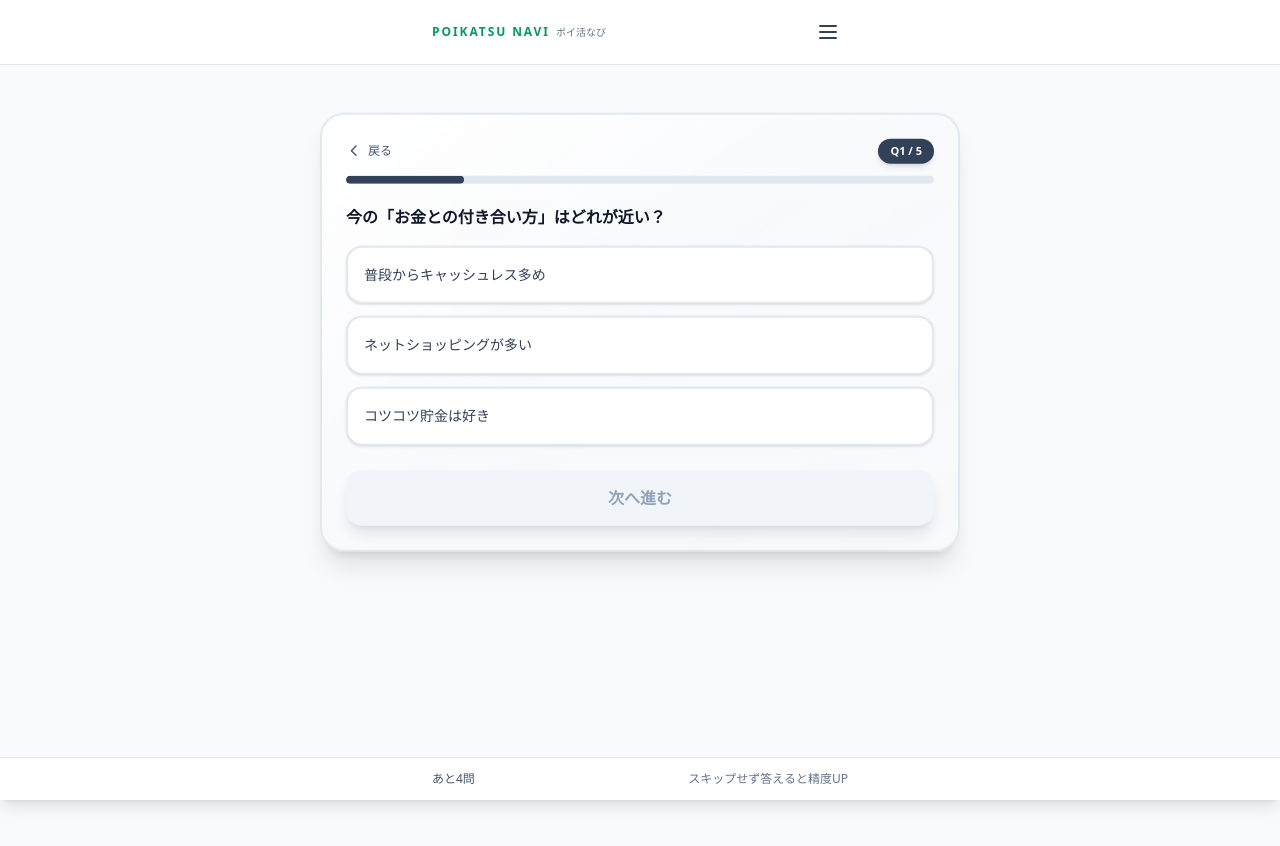
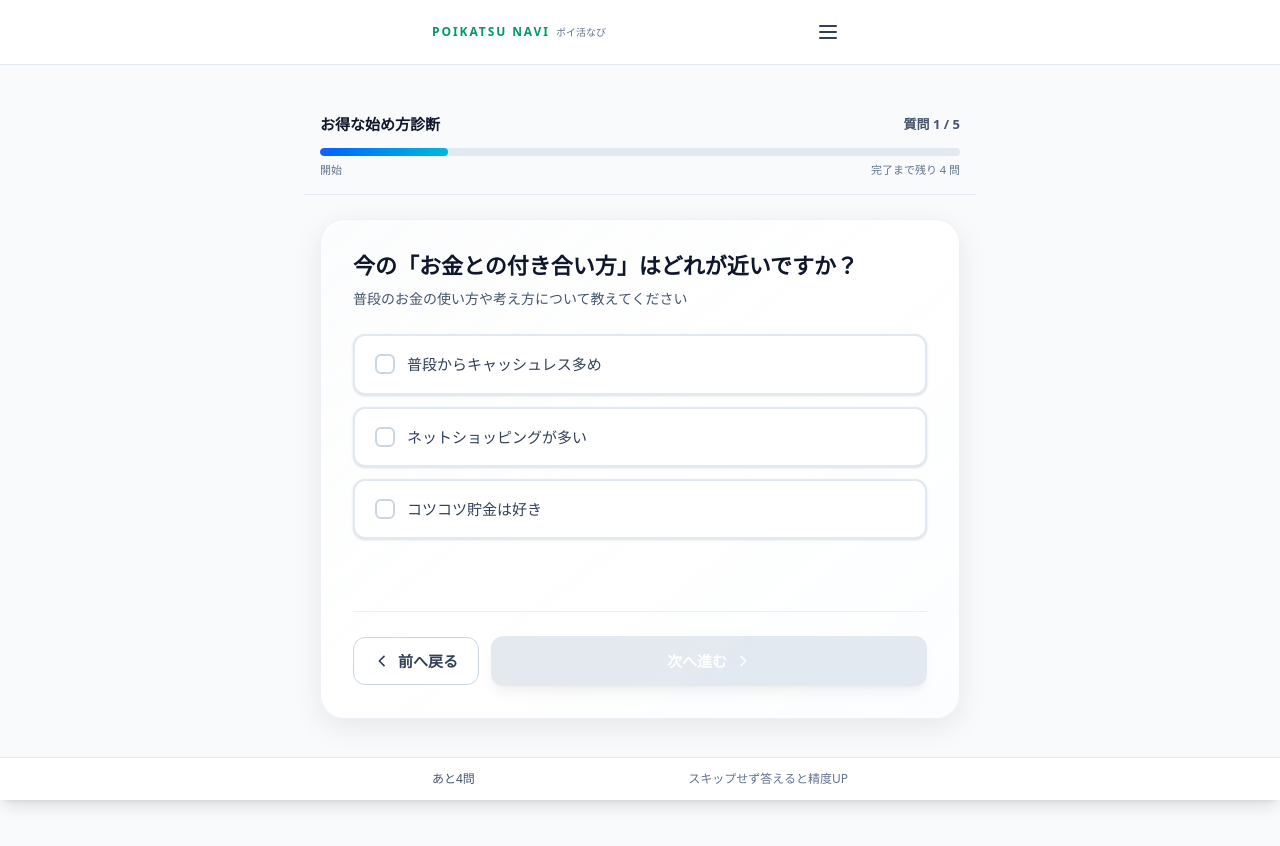
Before and after one commit to haruvv/poi-hub, a Next.js app: page /diagnosis in a window 1280 px wide. Both pictures are taken after a click on the button "診断をはじめる". Shown: the top 846 px of the page. Before the commit the page ends 800 px from the top, so only its background shows below. Built offline with nearby package versions, Linux system fonts and the light colour scheme.

Commit message:
デザイン修正

```diff
--- a/components/diagnosis/DiagnosisWizard.tsx
+++ b/components/diagnosis/DiagnosisWizard.tsx
@@ -16,7 +16,6 @@ export const DiagnosisWizard = ({
 }: DiagnosisWizardProps) => {
   const router = useRouter();
   const [step, setStep] = useState<Step>(1);
-  const [prevStep, setPrevStep] = useState<Step | null>(null);
   const [isTransitioning, setIsTransitioning] = useState(false);
 
   const [cardUse, setCardUse] = useState<"low" | "mid" | "high" | "">("");
@@ -45,37 +44,28 @@ export const DiagnosisWizard = ({
       return;
     }
     const prevStepNum = (step - 1) as Step;
-    setPrevStep(step);
     setIsTransitioning(true);
     setTimeout(() => {
       setStep(prevStepNum);
       onStepChange?.(prevStepNum);
-      setTimeout(() => {
-        setPrevStep(null);
       setIsTransitioning(false);
-      }, 50);
-    }, 400);
+    }, 200);
   };
 
   const handleNextStep = (nextStep: Step) => {
     if (isTransitioning) return;
-    setPrevStep(step);
     setIsTransitioning(true);
     setTimeout(() => {
       setStep(nextStep);
       onStepChange?.(nextStep);
-      setTimeout(() => {
-        setPrevStep(null);
       setIsTransitioning(false);
-      }, 50);
-    }, 400);
+    }, 200);
   };
 
   const handleShowDiagnosisResult = () => {
     if (!canNext5 || isCalculating) return;
     setIsCalculating(true);
     setTimeout(() => {
-      // 既存のロジックとの互換性のため、cashlessAmountを優先的に使用
       const mappedCardUse =
         cashlessAmount !== "" ? cashlessAmount : cardUse || "low";
       const params = new URLSearchParams({
@@ -94,83 +84,65 @@ export const DiagnosisWizard = ({
 
   return (
     <>
-      {/* ローディングオーバーレイ（診断結果計算中） */}
+      {/* ローディングオーバーレイ */}
       {isCalculating && (
-        <div className="diagnosis-loading-overlay">
-          <div className="diagnosis-loading-content">
-            <div className="diagnosis-loading-spinner" />
-            <div className="diagnosis-loading-text">
-              あなたに合うプランを分析中
-              <span className="diagnosis-loading-dots"></span>
-            </div>
-            <div className="diagnosis-loading-subtext">
+        <div className="fixed inset-0 bg-slate-900/20 backdrop-blur-sm z-50 flex items-center justify-center">
+          <div className="bg-white rounded-2xl p-8 shadow-2xl max-w-sm mx-4 text-center space-y-4">
+            <div className="inline-block h-12 w-12 rounded-full border-4 border-blue-600 border-t-transparent animate-spin" />
+            <div className="space-y-2">
+              <p className="text-lg font-bold text-slate-900">
+                診断結果を集計しています
+              </p>
+              <p className="text-sm text-slate-600">
                 もうすぐ結果が表示されます
+              </p>
             </div>
           </div>
         </div>
       )}
 
-      <section className="mt-4 relative overflow-hidden rounded-3xl border-2 border-slate-200 bg-gradient-to-br from-white via-slate-50/30 to-slate-50/30 p-6 space-y-5 shadow-xl diagnosis-wizard-card">
-        {/* 光るエフェクト */}
-        <div className="absolute inset-0 bg-gradient-to-br from-slate-300/5 via-transparent to-slate-300/5 diagnosis-wizard-glow" />
+      <section className="relative">
+        {/* 上部ヘッダー / ステップ情報 */}
+        <div className="sticky top-16 z-20 bg-slate-50/95 backdrop-blur-sm border-b border-slate-200 -mx-4 px-4 py-4 mb-6">
+          <div className="max-w-2xl mx-auto space-y-3">
+            {/* タイトルとステップ番号 */}
+            <div className="flex items-center justify-between">
+              <h1 className="text-[15px] font-bold text-slate-900">
+                お得な始め方診断
+              </h1>
+              <span className="text-[13px] font-semibold text-slate-600">
+                質問 {step} / {totalSteps}
+              </span>
+            </div>
 
-        {/* ステップ表示と進捗バー */}
-        <div className="relative space-y-3">
-          <div className="flex items-center justify-between">
-            {/* 戻るボタン */}
-            {(step > 1 || onBack) && (
-              <button
-                type="button"
-                onClick={handlePrevStep}
-                className="flex items-center gap-1.5 text-[12px] text-slate-600 hover:text-slate-900 font-medium transition"
-                disabled={isTransitioning}
-              >
-                <svg
-                  className="w-4 h-4"
-                  fill="none"
-                  stroke="currentColor"
-                  viewBox="0 0 24 24"
-                >
-                  <path
-                    strokeLinecap="round"
-                    strokeLinejoin="round"
-                    strokeWidth={2}
-                    d="M15 19l-7-7 7-7"
+            {/* 進捗バー */}
+            <div className="space-y-1.5">
+              <div className="w-full h-2 bg-slate-200 rounded-full overflow-hidden">
+                <div
+                  className="h-full bg-gradient-to-r from-blue-600 to-cyan-500 rounded-full transition-all duration-500 ease-out"
+                  style={{ width: `${progressPercentage}%` }}
                 />
-                </svg>
-                戻る
-              </button>
-            )}
-            <div className="flex-1" />
-            <div className="inline-flex items-center gap-2 rounded-full bg-slate-700 px-3 py-1 text-[11px] font-bold text-white shadow-md">
-              <span>
-                Q{step} / {totalSteps}
-              </span>
+              </div>
+              <div className="flex justify-between text-[11px] text-slate-500">
+                <span>開始</span>
+                <span>完了まで残り {totalSteps - step} 問</span>
+              </div>
+            </div>
           </div>
         </div>
 
-          {/* プログレスバー */}
-          <div className="w-full h-2 bg-slate-200 rounded-full overflow-hidden">
-            <div
-              className="h-full bg-slate-700 rounded-full transition-all duration-500 ease-out"
-              style={{ width: `${progressPercentage}%` }}
-            />
-          </div>
-        </div>
+        {/* 質問カード */}
+        <div className="relative overflow-hidden rounded-3xl border border-slate-200/60 bg-white/90 backdrop-blur-sm p-8 shadow-[0_8px_30px_rgba(0,0,0,0.08)] min-h-[500px] flex flex-col">
+          {/* 背景グラデーション */}
+          <div className="absolute inset-0 bg-gradient-to-br from-slate-50/50 via-transparent to-blue-50/20 pointer-events-none" />
 
+          <div className="relative z-10 flex-1 flex flex-col">
             {/* Q1 */}
             {step === 1 && (
-          <div
-            className={`relative space-y-4 diagnosis-step-content ${
-              prevStep === 1
-                ? "diagnosis-step-fade-out"
-                : "diagnosis-step-fade-in"
-            }`}
+              <QuestionContent
+                question="今の「お金との付き合い方」はどれが近いですか？"
+                description="普段のお金の使い方や考え方について教えてください"
               >
-            <p className="text-[16px] font-bold text-slate-900 leading-relaxed">
-              今の「お金との付き合い方」はどれが近い？
-            </p>
-            <div className="space-y-3">
                 <OptionCard
                   label="普段からキャッシュレス多め"
                   selected={cardUse === "high"}
@@ -186,27 +158,15 @@ export const DiagnosisWizard = ({
                   selected={cardUse === "low"}
                   onClick={() => setCardUse("low")}
                 />
-            </div>
-            <NextButton
-              disabled={!canNext1 || isTransitioning}
-              onClick={() => canNext1 && handleNextStep(2)}
-            />
-          </div>
+              </QuestionContent>
             )}
 
             {/* Q2 */}
             {step === 2 && (
-          <div
-            className={`relative space-y-4 diagnosis-step-content ${
-              prevStep === 2
-                ? "diagnosis-step-fade-out"
-                : "diagnosis-step-fade-in"
-            }`}
+              <QuestionContent
+                question="毎月のキャッシュレス利用はどれくらいですか？"
+                description="クレジットカードや電子マネーでの支払い金額の目安"
               >
-            <p className="text-[16px] font-bold text-slate-900 leading-relaxed">
-              毎月のキャッシュレス利用はどれくらい？
-            </p>
-            <div className="space-y-3">
                 <OptionCard
                   label="1万円未満（ほとんど使わない）"
                   selected={cashlessAmount === "low"}
@@ -222,27 +182,15 @@ export const DiagnosisWizard = ({
                   selected={cashlessAmount === "high"}
                   onClick={() => setCashlessAmount("high")}
                 />
-            </div>
-            <NextButton
-              disabled={!canNext2 || isTransitioning}
-              onClick={() => canNext2 && handleNextStep(3)}
-            />
-          </div>
+              </QuestionContent>
             )}
 
             {/* Q3 */}
             {step === 3 && (
-          <div
-            className={`relative space-y-4 diagnosis-step-content ${
-              prevStep === 3
-                ? "diagnosis-step-fade-out"
-                : "diagnosis-step-fade-in"
-            }`}
+              <QuestionContent
+                question="毎月「これくらいなら使えるかな」というスキマ時間は？"
+                description="ポイント管理やサービス利用に使える時間の目安"
               >
-            <p className="text-[16px] font-bold text-slate-900 leading-relaxed">
-              毎月「これくらいなら使えるかな」というスキマ時間は？
-            </p>
-            <div className="space-y-3">
                 <OptionCard
                   label="ほぼない（できれば何もしたくない）"
                   selected={spareTime === "none"}
@@ -258,27 +206,15 @@ export const DiagnosisWizard = ({
                   selected={spareTime === "long"}
                   onClick={() => setSpareTime("long")}
                 />
-            </div>
-            <NextButton
-              disabled={!canNext3 || isTransitioning}
-              onClick={() => canNext3 && handleNextStep(4)}
-            />
-          </div>
+              </QuestionContent>
             )}
 
             {/* Q4 */}
             {step === 4 && (
-          <div
-            className={`relative space-y-4 diagnosis-step-content ${
-              prevStep === 4
-                ? "diagnosis-step-fade-out"
-                : "diagnosis-step-fade-in"
-            }`}
+              <QuestionContent
+                question="固定費への意識はどの程度ですか？"
+                description="光熱費、通信費、サブスクなどの見直し意識"
               >
-            <p className="text-[16px] font-bold text-slate-900 leading-relaxed">
-              固定費（光熱費、通信費、サブスクなど）への意識は？
-            </p>
-            <div className="space-y-3">
                 <OptionCard
                   label="できるだけ下げたい"
                   selected={fixedCostAwareness === "high"}
@@ -294,27 +230,15 @@ export const DiagnosisWizard = ({
                   selected={fixedCostAwareness === "low"}
                   onClick={() => setFixedCostAwareness("low")}
                 />
-            </div>
-            <NextButton
-              disabled={!canNext4 || isTransitioning}
-              onClick={() => canNext4 && handleNextStep(5)}
-            />
-          </div>
+              </QuestionContent>
             )}
 
             {/* Q5 */}
             {step === 5 && (
-          <div
-            className={`relative space-y-4 diagnosis-step-content ${
-              prevStep === 5
-                ? "diagnosis-step-fade-out"
-                : "diagnosis-step-fade-in"
-            }`}
+              <QuestionContent
+                question="手間やリスク許容度はどのくらいですか？"
+                description="お得な方法を選ぶ際の、あなたの考え方"
               >
-            <p className="text-[16px] font-bold text-slate-900 leading-relaxed">
-              手間やリスク許容度はどのくらい？
-            </p>
-            <div className="space-y-3">
                 <OptionCard
                   label="できるだけシンプル・年会費無料がいい"
                   selected={tolerance === "low"}
@@ -330,37 +254,136 @@ export const DiagnosisWizard = ({
                   selected={tolerance === "high"}
                   onClick={() => setTolerance("high")}
                 />
-            </div>
+              </QuestionContent>
+            )}
+
+            {/* ナビゲーション */}
+            <div className="mt-8 pt-6 border-t border-slate-200/60 flex items-center gap-3">
+              {/* 前へ戻るボタン */}
+              {(step > 1 || onBack) && (
+                <button
+                  type="button"
+                  onClick={handlePrevStep}
+                  disabled={isTransitioning}
+                  className="inline-flex items-center gap-2 px-5 py-3 rounded-xl border border-slate-300 bg-white text-slate-700 text-[15px] font-semibold hover:bg-slate-50 hover:border-slate-400 transition-all duration-200 disabled:opacity-50 disabled:cursor-not-allowed"
+                >
+                  <svg
+                    className="w-4 h-4"
+                    fill="none"
+                    stroke="currentColor"
+                    viewBox="0 0 24 24"
+                  >
+                    <path
+                      strokeLinecap="round"
+                      strokeLinejoin="round"
+                      strokeWidth={2.5}
+                      d="M15 19l-7-7 7-7"
+                    />
+                  </svg>
+                  前へ戻る
+                </button>
+              )}
+
+              {/* 次へ / 結果を見るボタン */}
+              {step < 5 ? (
+                <button
+                  type="button"
+                  disabled={
+                    (step === 1 && !canNext1) ||
+                    (step === 2 && !canNext2) ||
+                    (step === 3 && !canNext3) ||
+                    (step === 4 && !canNext4) ||
+                    isTransitioning
+                  }
+                  onClick={() => {
+                    if (step === 1 && canNext1) handleNextStep(2);
+                    if (step === 2 && canNext2) handleNextStep(3);
+                    if (step === 3 && canNext3) handleNextStep(4);
+                    if (step === 4 && canNext4) handleNextStep(5);
+                  }}
+                  className="flex-1 inline-flex items-center justify-center gap-2 px-6 py-3.5 rounded-xl bg-gradient-to-r from-blue-600 to-cyan-500 text-white text-[15px] font-bold shadow-lg hover:shadow-xl hover:from-blue-500 hover:to-cyan-400 transition-all duration-200 disabled:opacity-50 disabled:cursor-not-allowed disabled:from-slate-300 disabled:to-slate-300"
+                >
+                  次へ進む
+                  <svg
+                    className="w-4 h-4"
+                    fill="none"
+                    stroke="currentColor"
+                    viewBox="0 0 24 24"
+                  >
+                    <path
+                      strokeLinecap="round"
+                      strokeLinejoin="round"
+                      strokeWidth={2.5}
+                      d="M9 5l7 7-7 7"
+                    />
+                  </svg>
+                </button>
+              ) : (
                 <button
                   type="button"
                   disabled={!canNext5 || isCalculating}
                   onClick={handleShowDiagnosisResult}
-              className={`w-full mt-1 inline-flex items-center justify-center rounded-2xl text-base font-bold py-4 transition-all duration-200 shadow-lg ${
-                canNext5 && !isCalculating
-                  ? "bg-slate-700 text-white hover:bg-slate-600 hover:shadow-xl active:scale-[0.98]"
-                  : "bg-slate-100 text-slate-400 cursor-not-allowed"
-              }`}
+                  className="flex-1 inline-flex items-center justify-center gap-2 px-6 py-3.5 rounded-xl bg-gradient-to-r from-blue-600 to-cyan-500 text-white text-[15px] font-bold shadow-lg hover:shadow-xl hover:from-blue-500 hover:to-cyan-400 transition-all duration-200 disabled:opacity-50 disabled:cursor-not-allowed disabled:from-slate-300 disabled:to-slate-300"
                 >
                   {isCalculating ? (
-                <span className="flex items-center gap-2">
-                  <span
-                    className="inline-block h-4 w-4 rounded-full border-2 border-white/70 border-t-transparent animate-spin"
-                    aria-hidden="true"
+                    <>
+                      <span className="inline-block h-4 w-4 rounded-full border-2 border-white/70 border-t-transparent animate-spin" />
+                      診断中...
+                    </>
+                  ) : (
+                    <>
+                      結果を見る
+                      <svg
+                        className="w-5 h-5"
+                        fill="none"
+                        stroke="currentColor"
+                        viewBox="0 0 24 24"
+                      >
+                        <path
+                          strokeLinecap="round"
+                          strokeLinejoin="round"
+                          strokeWidth={2.5}
+                          d="M13 7l5 5m0 0l-5 5m5-5H6"
                         />
-                  診断中...
-                </span>
-              ) : (
-                "診断結果をみる"
+                      </svg>
+                    </>
                   )}
                 </button>
+              )}
             </div>
-        )}
+          </div>
+        </div>
       </section>
     </>
   );
 };
 
-/* 選択肢カード（絵文字なし） */
+/* 質問コンテンツラッパー */
+const QuestionContent = ({
+  question,
+  description,
+  children,
+}: {
+  question: string;
+  description?: string;
+  children: React.ReactNode;
+}) => (
+  <div className="space-y-6 flex-1 flex flex-col">
+    <div className="space-y-2">
+      <h2 className="text-[20px] sm:text-[22px] font-bold text-slate-900 leading-tight">
+        {question}
+      </h2>
+      {description && (
+        <p className="text-[14px] text-slate-600 leading-relaxed">
+          {description}
+        </p>
+      )}
+    </div>
+    <div className="space-y-3 flex-1">{children}</div>
+  </div>
+);
+
+/* 選択肢カード */
 const OptionCard = ({
   label,
   selected,
@@ -373,16 +396,23 @@ const OptionCard = ({
   <button
     type="button"
     onClick={onClick}
-    className={`w-full text-left px-4 py-4 rounded-2xl border-2 transition-all duration-200 shadow-sm flex items-center gap-3 ${
+    className={`w-full text-left px-5 py-4 rounded-xl border-2 transition-all duration-200 flex items-center gap-3 group ${
       selected
-        ? "bg-slate-100 border-slate-400 text-slate-800 font-bold shadow-md hover:shadow-lg"
-        : "bg-white border-slate-200 text-slate-700 hover:bg-slate-50 hover:border-slate-300 hover:shadow-md"
+        ? "bg-blue-50/80 border-blue-500 shadow-md"
+        : "bg-white border-slate-200 hover:bg-slate-50 hover:border-slate-300 shadow-sm"
     }`}
   >
-    <span className="text-[14px] leading-relaxed flex-1">{label}</span>
+    {/* チェックボックス風のインジケーター */}
+    <div
+      className={`flex-shrink-0 w-5 h-5 rounded-md border-2 flex items-center justify-center transition-all ${
+        selected
+          ? "bg-blue-600 border-blue-600"
+          : "border-slate-300 group-hover:border-slate-400"
+      }`}
+    >
       {selected && (
         <svg
-        className="w-5 h-5 text-slate-700 flex-shrink-0"
+          className="w-3.5 h-3.5 text-white"
           fill="none"
           stroke="currentColor"
           viewBox="0 0 24 24"
@@ -395,26 +425,14 @@ const OptionCard = ({
           />
         </svg>
       )}
+    </div>
+
+    <span
+      className={`text-[15px] leading-relaxed flex-1 ${
+        selected ? "text-slate-900 font-semibold" : "text-slate-700"
+      }`}
+    >
+      {label}
+    </span>
   </button>
 );
-
-const NextButton = ({
-  disabled,
-  onClick,
-}: {
-  disabled: boolean;
-  onClick: () => void;
-}) => (
-  <button
-    type="button"
-    disabled={disabled}
-    onClick={onClick}
-    className={`w-full mt-2 inline-flex items-center justify-center rounded-2xl text-base font-bold py-4 transition-all duration-200 shadow-lg ${
-      disabled
-        ? "bg-slate-100 text-slate-400 cursor-not-allowed"
-        : "bg-slate-700 text-white hover:bg-slate-600 hover:shadow-xl active:scale-[0.98]"
-    }`}
-  >
-    次へ進む
-  </button>
-);
```
Also changed, not shown: components/diagnosis/DiagnosisHero.tsx (+36 -50 lines). Lines whose indentation alone changed are shown as unchanged.
